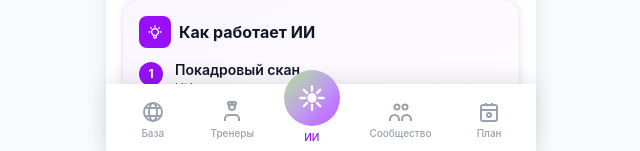
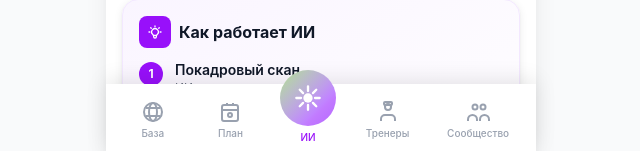
Before and after one commit to sadboy2001/SHIFT, a React (Vite) app: page / in a window 1280 px wide. Shown: the part 649-800 px from the top of the page, without its empty margins (319-959 px from the left). Built offline with nearby package versions, Linux system fonts and the light colour scheme.

Commit message:
Порядок табов: База, План, ИИ, Тренеры, Сообщество

```diff
--- a/src/App.tsx
+++ b/src/App.tsx
@@ -36,9 +36,9 @@ const App: React.FC = () => {
           {renderScreen()}
         </div>
 
-        {/* Bottom Navigation */}
+        {/* Bottom Navigation: База, План, ИИ, Тренеры, Сообщество */}
         <nav className="fixed bottom-0 left-1/2 -translate-x-1/2 w-full max-w-[430px] bg-white shadow-nav flex items-end justify-around py-1.5 px-2 z-50">
-          {/* База знаний - Теннисная ракетка */}
+          {/* База */}
           <button
             onClick={() => setActiveTab('knowledge')}
             className={`flex flex-col items-center gap-0.5 px-2 py-1 min-w-[56px] transition-colors ${
@@ -53,6 +53,41 @@ const App: React.FC = () => {
             </svg>
             <span className="text-[10px] font-medium">База</span>
           </button>
+
+          {/* План */}
+          <button
+            onClick={() => setActiveTab('more')}
+            className={`flex flex-col items-center gap-0.5 px-2 py-1 min-w-[56px] transition-colors ${
+              activeTab === 'more' ? 'text-purple-600' : 'text-gray-400'
+            }`}
+          >
+            <svg className="w-6 h-6" fill="none" stroke="currentColor" strokeWidth={2} viewBox="0 0 24 24">
+              <rect x="4" y="5" width="16" height="16" rx="2" />
+              <line x1="4" y1="10" x2="20" y2="10" />
+              <line x1="9" y1="5" x2="9" y2="3" />
+              <line x1="15" y1="5" x2="15" y2="3" />
+              <circle cx="12" cy="15" r="2" />
+            </svg>
+            <span className="text-[10px] font-medium">План</span>
+          </button>
+
+          {/* ИИ — центральная кнопка */}
+          <div className="relative -mt-5">
+            <button
+              onClick={() => setActiveTab('ai')}
+              className="relative flex flex-col items-center"
+            >
+              <div className="w-14 h-14 rounded-full flex items-center justify-center bg-gradient-to-br from-[#AAFF00] via-purple-400 to-purple-600 animate-siri-glow animate-siri-gradient">
+                <svg className="w-7 h-7 text-white" fill="currentColor" viewBox="0 0 24 24">
+                  <circle cx="12" cy="12" r="4" />
+                  <path d="M12 2v4M12 18v4M2 12h4M18 12h4M4.93 4.93l2.83 2.83M16.24 16.24l2.83 2.83M4.93 19.07l2.83-2.83M16.24 7.76l2.83-2.83" stroke="currentColor" strokeWidth="2" strokeLinecap="round" fill="none" />
+                </svg>
+              </div>
+              <span className={`text-[10px] font-medium mt-1 ${activeTab === 'ai' ? 'text-purple-600' : 'text-gray-400'}`}>
+                ИИ
+              </span>
+            </button>
+          </div>
 
           {/* Тренеры */}
           <button
@@ -70,25 +105,7 @@ const App: React.FC = () => {
             <span className="text-[10px] font-medium">Тренеры</span>
           </button>
 
-          {/* AI Button - Center, Elevated - Искра ИИ */}
-          <div className="relative -mt-5">
-            <button
-              onClick={() => setActiveTab('ai')}
-              className="relative flex flex-col items-center"
-            >
-              <div className="w-14 h-14 rounded-full flex items-center justify-center bg-gradient-to-br from-[#AAFF00] via-purple-400 to-purple-600 animate-siri-glow animate-siri-gradient">
-                <svg className="w-7 h-7 text-white" fill="currentColor" viewBox="0 0 24 24">
-                  <circle cx="12" cy="12" r="4" />
-                  <path d="M12 2v4M12 18v4M2 12h4M18 12h4M4.93 4.93l2.83 2.83M16.24 16.24l2.83 2.83M4.93 19.07l2.83-2.83M16.24 7.76l2.83-2.83" stroke="currentColor" strokeWidth="2" strokeLinecap="round" fill="none" />
-                </svg>
-              </div>
-              <span className={`text-[10px] font-medium mt-1 ${activeTab === 'ai' ? 'text-purple-600' : 'text-gray-400'}`}>
-                ИИ
-              </span>
-            </button>
-          </div>
-
-          {/* Сообщество — группа людей */}
+          {/* Сообщество */}
           <button
             onClick={() => setActiveTab('profile')}
             className={`flex flex-col items-center gap-0.5 px-2 py-1 min-w-[56px] transition-colors ${
@@ -103,23 +120,6 @@ const App: React.FC = () => {
             </svg>
             <span className="text-[10px] font-medium">Сообщество</span>
           </button>
-
-          {/* План - Календарь с мячом */}
-          <button
-            onClick={() => setActiveTab('more')}
-            className={`flex flex-col items-center gap-0.5 px-2 py-1 min-w-[56px] transition-colors ${
-              activeTab === 'more' ? 'text-purple-600' : 'text-gray-400'
-            }`}
-          >
-            <svg className="w-6 h-6" fill="none" stroke="currentColor" strokeWidth={2} viewBox="0 0 24 24">
-              <rect x="4" y="5" width="16" height="16" rx="2" />
-              <line x1="4" y1="10" x2="20" y2="10" />
-              <line x1="9" y1="5" x2="9" y2="3" />
-              <line x1="15" y1="5" x2="15" y2="3" />
-              <circle cx="12" cy="15" r="2" />
-            </svg>
-            <span className="text-[10px] font-medium">План</span>
-          </button>
         </nav>
       </div>
     </div>
```
